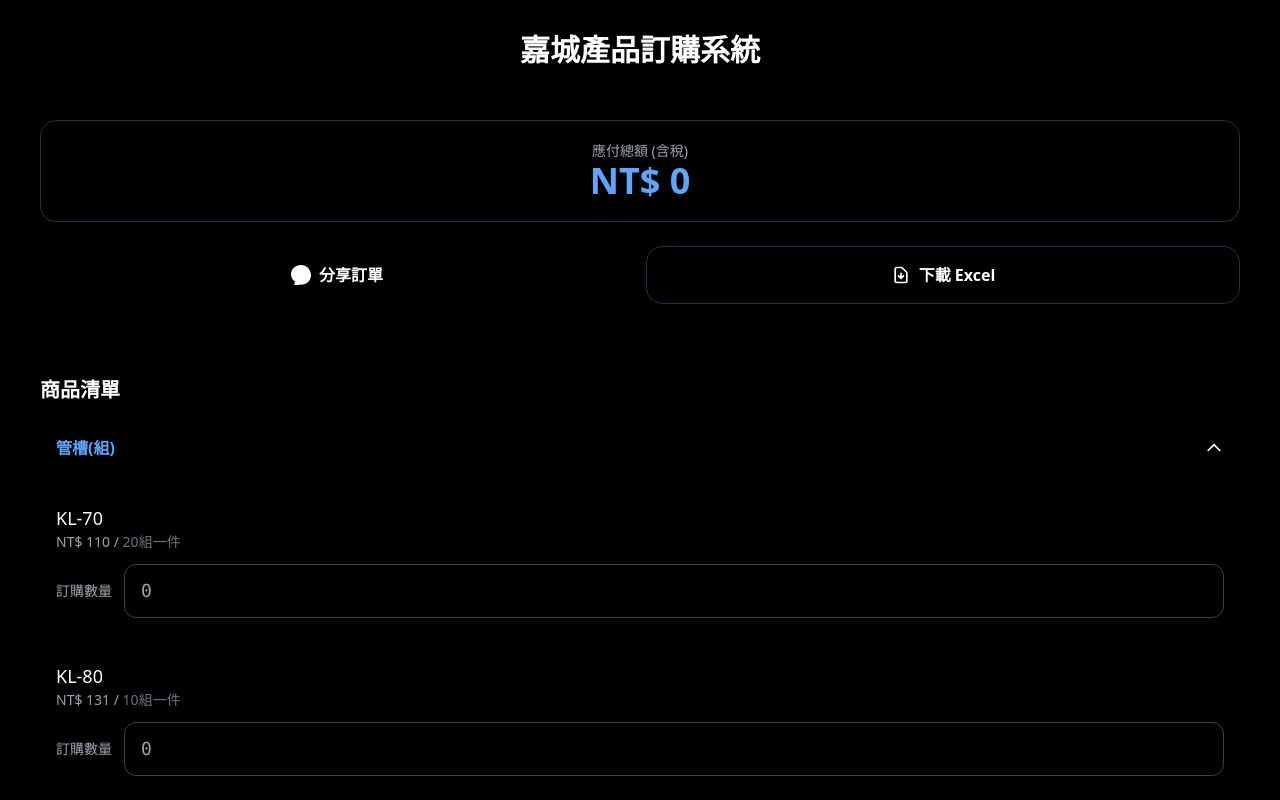
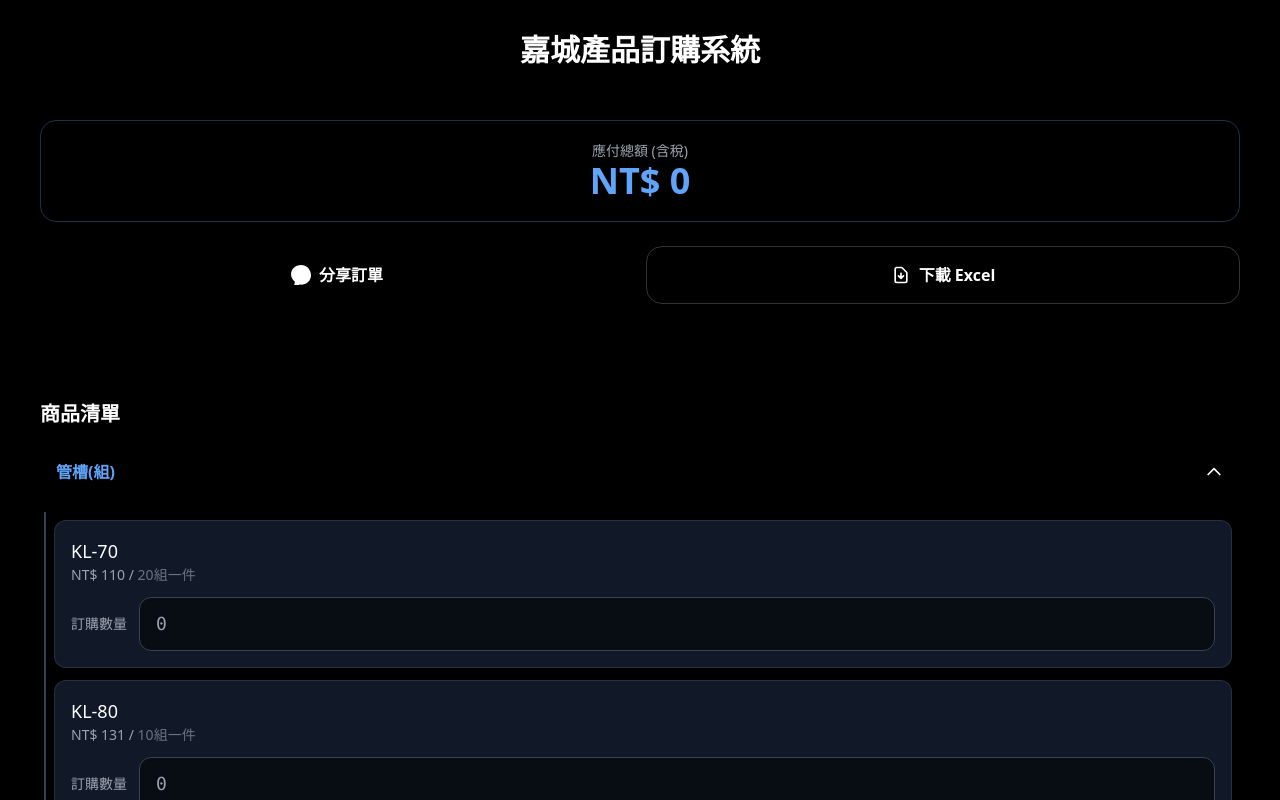
Before and after one commit to mkcr0514/jiacheng-order-system, a React (Vite) app: page / in a window 1280 px wide. Shown: the top 800 px of the page. Built offline with nearby package versions, Linux system fonts and the light colour scheme.

Commit message:
更新UI,加強物件區隔

```diff
--- a/src/App.jsx
+++ b/src/App.jsx
@@ -68,6 +68,7 @@ const ProductOrderSystem = () => {
     { category: '段差接頭', name: 'IFA-100', color: '象牙', price: 150, package: '10組一件' }
   ];
 
+  // 省略未修改的 state 和函數邏輯...
   const [orders, setOrders] = useState({});
   const [isDetailOpen, setIsDetailOpen] = useState(false);
   const [openCategories, setOpenCategories] = useState(() => {
@@ -79,7 +80,6 @@ const ProductOrderSystem = () => {
   });
   const [showScrollTop, setShowScrollTop] = useState(false);
 
-  // 處理邏輯函數保持不變...
   const handleQuantityChange = (index, value) => {
      setOrders(prev => ({
        ...prev,
@@ -135,6 +135,7 @@ const ProductOrderSystem = () => {
      return { total, discountTotal, tax, grandTotal };
    }, [orders, products]);
 
+   // Excel 和分享邏輯函數保持不變...
    const generateExcelBlob = () => {
      const wb = XLSX.utils.book_new();
 
@@ -263,7 +264,7 @@ const ProductOrderSystem = () => {
   }, {});
 
   return (
-    // 主背景：使用極深色背景（請確保您的 body 設置了 #0a0a0a 或 bg-black）
+    // 主背景：使用極深色背景
     <div className="min-h-screen bg-black text-white p-4">
       <div className="max-w-7xl mx-auto">
         {/* 標題區塊：置中 */}
@@ -280,12 +281,36 @@ const ProductOrderSystem = () => {
             <div className="text-4xl font-extrabold text-blue-400">NT$ {calculations.grandTotal.toLocaleString()}</div>
           </div>
 
-          {/* 訂購明細區塊 - 摺疊設計，內建玻璃卡片 */}
+          {/* 動作按鈕區塊 */}
+          <div className="grid grid-cols-1 sm:grid-cols-2 gap-3 mb-6">
+             {/* 分享訂單按鈕：設為 primary-button-style (藍色漸變) */}
+            <button
+              onClick={shareToLine}
+              className="primary-button-style font-bold py-4 px-4 rounded-2xl flex items-center justify-center gap-2"
+            >
+              <svg className="w-5 h-5" fill="currentColor" viewBox="0 0 24 24">
+                <path d="M12 0C5.373 0 0 4.975 0 11.111c0 3.497 1.745 6.616 4.472 8.652.175 4.218-.632 4.59-4.472 8.237 6.086 0 8.935-3.398 9.876-4.512.702.098 1.426.179 2.124.179 6.627 0 12-4.974 12-11.111C24 4.975 18.627 0 12 0z"/>
+              </svg>
+              分享訂單
+            </button>
+            {/* 下載 Excel 按鈕：使用次要的 glass-button 風格 */}
+            <button
+              onClick={exportToExcel}
+              className="glass-button font-bold py-4 px-4 rounded-2xl flex items-center justify-center gap-2 border border-white/20 hover:bg-white/10"
+            >
+              <svg className="w-5 h-5" fill="none" stroke="currentColor" viewBox="0 0 24 24">
+                <path strokeLinecap="round" strokeLinejoin="round" strokeWidth={2} d="M12 10v6m0 0l-3-3m3 3l3-3m2 8H7a2 2 0 01-2-2V5a2 2 0 012-2h5.586a1 1 0 01.707.293l5.414 5.414a1 1 0 01.293.707V19a2 2 0 01-2 2z" />
+              </svg>
+              下載 Excel
+            </button>
+          </div>
+
+          {/* 訂購明細區塊 - 摺疊設計 */}
           {Object.keys(orders).some(key => orders[key]?.quantity > 0) && (
-            <div className="glass-card rounded-2xl mb-6 overflow-hidden"> {/* 外框已經有 glass-card */}
+            <div className="glass-card rounded-2xl overflow-hidden border border-white/10">
               <button
                 onClick={() => setIsDetailOpen(!isDetailOpen)}
-                // 使用 primary-button-style 的背景，但略微柔和
+                // 區隔標題，使用略深的玻璃背景
                 className="w-full p-4 flex justify-between items-center transition bg-white/5 hover:bg-white/10 border-b border-white/10"
               >
                 <div className="flex items-center gap-2">
@@ -305,8 +330,8 @@ const ProductOrderSystem = () => {
               </button>
 
               {isDetailOpen && (
-                // 明細內容區塊，使用深色背景作為內容區隔
-                <div className="px-4 py-4 max-h-96 overflow-y-auto bg-black/50 space-y-3">
+                // 明細內容區塊：更深的底色，讓裡面的卡片浮起來
+                <div className="p-4 max-h-96 overflow-y-auto bg-black/70 space-y-4">
                   {Object.entries(
                     products.reduce((acc, product, index) => {
                       const order = orders[index];
@@ -319,14 +344,15 @@ const ProductOrderSystem = () => {
                       return acc;
                     }, {})
                   ).map(([category, items]) => (
-                    <div key={category} className="mt-3">
-                      <div className="text-sm font-semibold text-gray-400 mb-2 px-2">{category}</div>
+                    // 種類區隔
+                    <div key={category} className="border border-gray-700/50 rounded-lg p-3 bg-gray-900/50 shadow-inner">
+                      <div className="text-sm font-semibold text-gray-300 mb-2">{category}</div>
                       <div className="space-y-2">
                         {items.map(({ name, price, order, index }) => {
                           const amount = order.discount > 0 ? order.discount : price * order.quantity;
                           return (
-                            // 單項明細卡片: 使用 glass-button 樣式作為獨立物件
-                            <div key={index} className="glass-button p-3 rounded-xl hover:border-blue-400/50">
+                            // 單項明細卡片: 淺色底、清晰邊框
+                            <div key={index} className="bg-gray-800 p-3 rounded-xl border border-white/10 hover:border-blue-400/50 transition-all">
                               <div className="flex justify-between items-start mb-1">
                                 <div className="font-semibold text-white text-base flex-1">{name}</div>
                                 <div className="text-xl font-bold text-blue-400 ml-3">×{order.quantity}</div>
@@ -345,40 +371,19 @@ const ProductOrderSystem = () => {
               )}
             </div>
           )}
-
-          {/* 動作按鈕區塊 - 使用 primary-button-style */}
-          <div className="grid grid-cols-1 sm:grid-cols-2 gap-3">
-            <button
-              onClick={shareToLine}
-              className="primary-button-style font-bold py-4 px-4 rounded-2xl flex items-center justify-center gap-2"
-            >
-              <svg className="w-5 h-5" fill="currentColor" viewBox="0 0 24 24">
-                <path d="M12 0C5.373 0 0 4.975 0 11.111c0 3.497 1.745 6.616 4.472 8.652.175 4.218-.632 4.59-4.472 8.237 6.086 0 8.935-3.398 9.876-4.512.702.098 1.426.179 2.124.179 6.627 0 12-4.974 12-11.111C24 4.975 18.627 0 12 0z"/>
-              </svg>
-              分享訂單
-            </button>
-            <button
-              onClick={exportToExcel}
-              className="glass-button font-bold py-4 px-4 rounded-2xl flex items-center justify-center gap-2 border border-blue-400/30 hover:bg-white/10"
-            >
-              <svg className="w-5 h-5" fill="none" stroke="currentColor" viewBox="0 0 24 24">
-                <path strokeLinecap="round" strokeLinejoin="round" strokeWidth={2} d="M12 10v6m0 0l-3-3m3 3l3-3m2 8H7a2 2 0 01-2-2V5a2 2 0 012-2h5.586a1 1 0 01.707.293l5.414 5.414a1 1 0 01.293.707V19a2 2 0 01-2 2z" />
-              </svg>
-              下載 Excel
-            </button>
-          </div>
         </div>
 
         {/* 商品清單主區塊 - 使用 glass-card */}
-        <div className="glass-card rounded-3xl shadow-2xl p-6">
+        <div className="glass-card rounded-3xl shadow-2xl p-6 mt-6">
           <h3 className="text-xl font-bold text-white mb-4">商品清單</h3>
 
           {Object.entries(groupedProducts).map(([category, items]) => (
+            // 種類區塊
             <div key={category} className="mb-4">
               <button
                 onClick={() => toggleCategory(category)}
-                // 類別標題按鈕，使用 glass-button 作為獨立元件
-                className="w-full flex justify-between items-center text-base font-semibold text-white glass-button p-4 rounded-2xl mb-3 transition hover:border-white/20"
+                // 類別標題按鈕：使用明顯的 glass-button 樣式
+                className="w-full flex justify-between items-center text-base font-semibold text-white glass-button p-4 rounded-2xl mb-3 transition hover:border-blue-400/50"
               >
                 <span className="text-blue-400">{category}</span>
                 <svg
@@ -392,15 +397,14 @@ const ProductOrderSystem = () => {
               </button>
 
               {openCategories[category] && (
-                // 增加 list item 的間距 (space-y-3)
-                <div className="space-y-3">
+                <div className="space-y-3 p-2 border-l-2 border-gray-700 ml-1"> {/* 增加左側垂直分隔線 */}
                   {items.map(({ index, name, color, price, package: pkg }) => {
                     const order = orders[index] || {};
                     const amount = order.quantity ? price * order.quantity : 0;
 
                     return (
-                      // 單項商品卡片 - 使用 glass-card 類別來提供背景模糊和邊框
-                      <div key={index} className="glass-card rounded-xl p-4 transition-all hover:border-blue-500/50">
+                      // 單項商品卡片 - 使用 bg-gray-900 和明顯邊框
+                      <div key={index} className="bg-gray-900 rounded-xl p-4 transition-all border border-white/10 hover:border-blue-500/50">
                         <div className="flex justify-between items-start mb-3">
                           <div className="flex-1">
                             <div className="font-medium text-white text-lg">{name}</div>
```
